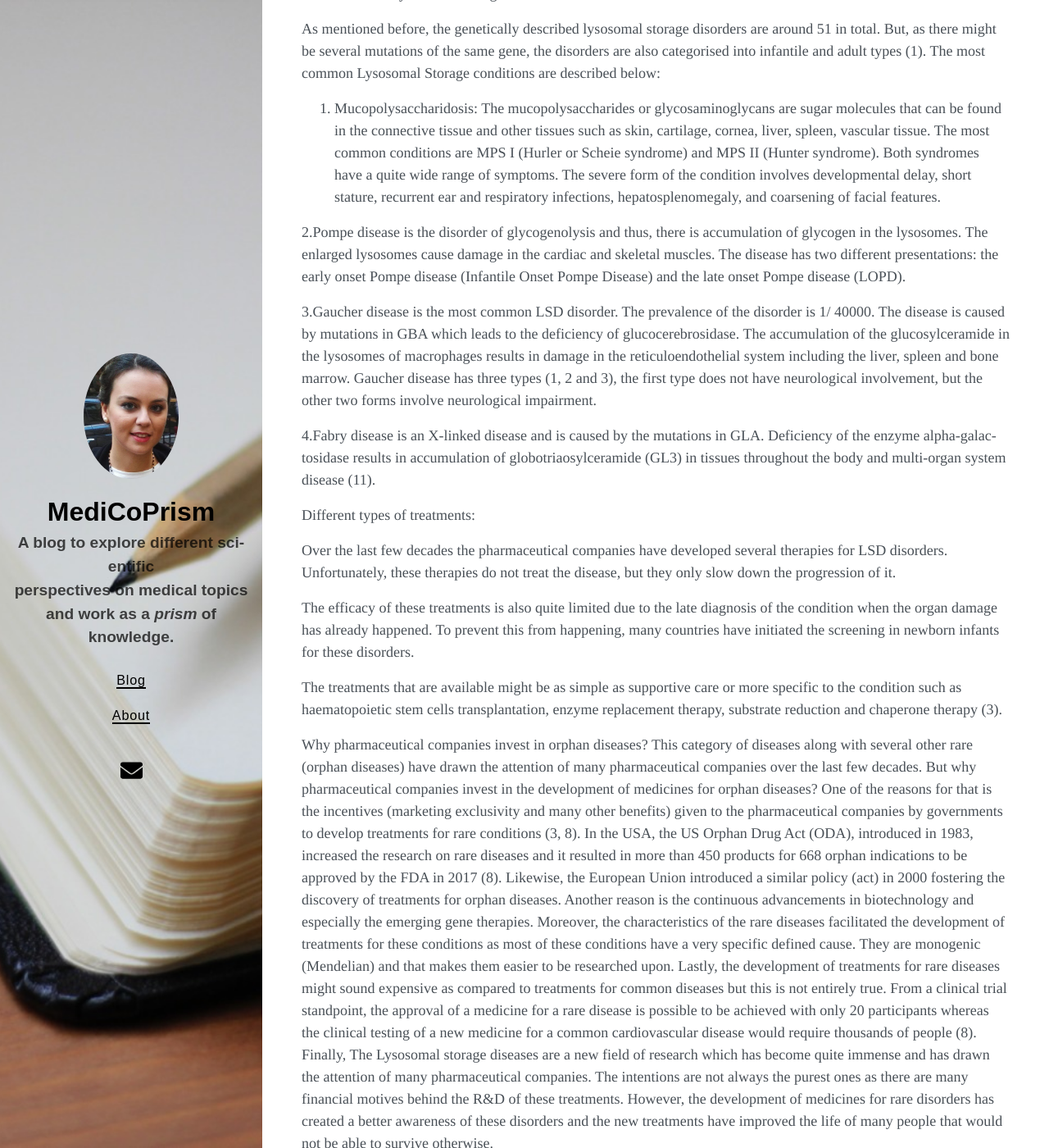
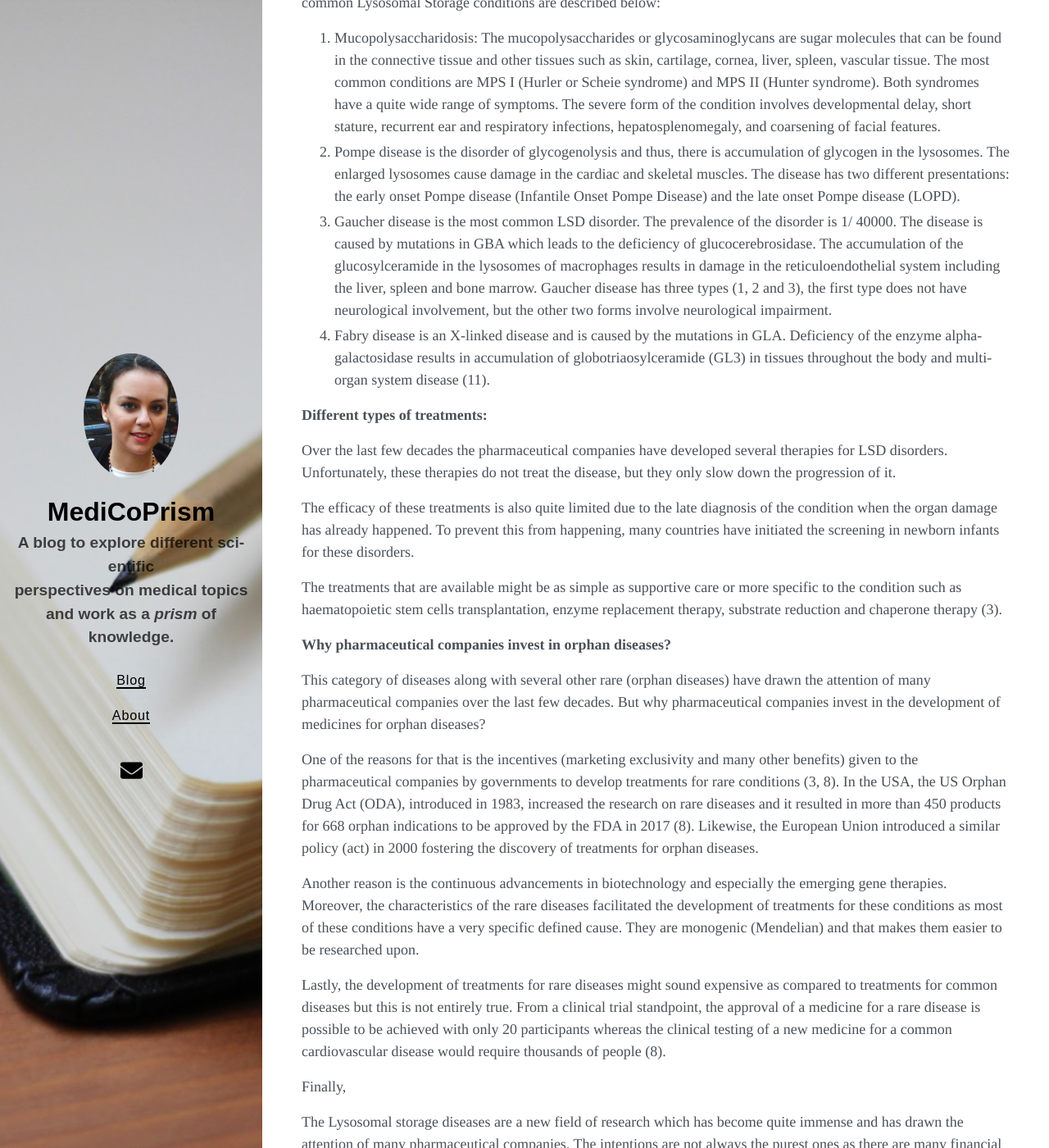
Before and after one commit to RiaMedInfo/my-blog, a Jekyll site: the page built from _posts/2020-09-29-LDS-disorders.md, in a window 1280 px wide and 1400 px high, scrolled down 1108 px. Shown: the whole window at 82% size. Built offline with Jekyll 4.4.1, drawn with Linux system fonts in a browser that asks for light colours; nearby versions of some CDN libraries; some of the changed text lies outside the part shown.

Commit message:
added first blog

```diff
--- a/_posts/2020-09-29-LDS-disorders.md
+++ b/_posts/2020-09-29-LDS-disorders.md
@@ -18,14 +18,12 @@ toc: true
 <div class="block-editor-writing-flow">
 <div class="block-editor-block-list__layout is-root-container">
 <p role="group" aria-multiline="true" aria-label="Paragraph block" id="block-4c007a37-f40a-4430-b41d-135a3429fea3" class="rich-text block-editor-rich-text__editable block-editor-block-list__block wp-block" data-block="4c007a37-f40a-4430-b41d-135a3429fea3" data-type="core/paragraph" data-title="Paragraph" contenteditable="true" tabindex="0">The Lysosomal Storage diseases (LSD) have become the centre of attention over the last few years. There are several reasons for the sudden increase in the interest of the pharmaceutical companies in these conditions such as financial benefits given to them by governments. Therefore, it is interesting to better understand these conditions starting with answering to the question &hellip;</p>
-<p role="group" aria-multiline="true" aria-label="Paragraph block" id="block-a143d0cc-3126-4779-bbb1-c4a23940348d" class="rich-text block-editor-rich-text__editable block-editor-block-list__block wp-block" data-block="a143d0cc-3126-4779-bbb1-c4a23940348d" data-type="core/paragraph" data-title="Paragraph" contenteditable="true" tabindex="0">What are the LSDs?</p>
+<p role="group" aria-multiline="true" aria-label="Paragraph block" id="block-a143d0cc-3126-4779-bbb1-c4a23940348d" class="rich-text block-editor-rich-text__editable block-editor-block-list__block wp-block" data-block="a143d0cc-3126-4779-bbb1-c4a23940348d" data-type="core/paragraph" data-title="Paragraph" contenteditable="true" tabindex="0"><b>What are the LSDs?</b></p>
 <p role="group" aria-multiline="true" aria-label="Paragraph block" id="block-1a860fd2-ef9c-4008-a73a-4f8a16ca0c0e" class="rich-text block-editor-rich-text__editable block-editor-block-list__block wp-block" data-block="1a860fd2-ef9c-4008-a73a-4f8a16ca0c0e" data-type="core/paragraph" data-title="Paragraph" contenteditable="true" tabindex="0">The <strong>Lysosomal Storage Diseases </strong>are a group of inherited metabolic conditions caused by enzyme deficiency. Hence, the disruption of certain metabolic pathways leads to the accumulation of many toxic products in the human cells, and more specifically in the lysosomes, leading to the creation of large intracellular vacuoles (2, 6). These conditions are around 51 in total and although the metabolic pathway that each one of them involves might differ, they do have certain similarities such as their progressive nature. All LSDs can lead to the deterioration of the person&rsquo;s condition and eventually cause severe symptoms and early death (8).</p>
 <p role="group" aria-multiline="true" aria-label="Paragraph block" id="block-cc518d75-7516-4113-be00-874efdcd2ff4" class="rich-text block-editor-rich-text__editable block-editor-block-list__block wp-block" data-block="cc518d75-7516-4113-be00-874efdcd2ff4" data-type="core/paragraph" data-title="Paragraph" contenteditable="true" tabindex="0">Pompe was the first disorder to be characterised as an LSD disease in 1963 by Hers and co-workers but not the first to ever be described (2, 7). The first LSD disease to be described iwas Gaucher disease in 1882 followed by Fabry disease in 1898 (9). Significant role in the unraveling of the mechanism of LSDs played the discovery of the lysosome by de Duve and colleagues in the late 1950s and 1960s (4, 5).&nbsp;</p>
-<p role="group" aria-multiline="true" aria-label="Paragraph block" id="block-dce3b805-b734-42f6-983e-2fd39131cb51" class="rich-text block-editor-rich-text__editable block-editor-block-list__block wp-block" data-block="dce3b805-b734-42f6-983e-2fd39131cb51" data-type="core/paragraph" data-title="Paragraph" contenteditable="true" tabindex="0">What is lysosome?</p>
+<p role="group" aria-multiline="true" aria-label="Paragraph block" id="block-dce3b805-b734-42f6-983e-2fd39131cb51" class="rich-text block-editor-rich-text__editable block-editor-block-list__block wp-block" data-block="dce3b805-b734-42f6-983e-2fd39131cb51" data-type="core/paragraph" data-title="Paragraph" contenteditable="true" tabindex="0"><b>What is a lysosome?</b></p>
 <p role="group" aria-multiline="true" aria-label="Paragraph block" id="block-770a4306-6860-45fe-b506-f551f7628a5f" class="rich-text block-editor-rich-text__editable block-editor-block-list__block wp-block" data-block="770a4306-6860-45fe-b506-f551f7628a5f" data-type="core/paragraph" data-title="Paragraph" contenteditable="true" tabindex="0">According to the definition given by Alroy et al. (2014):</p>
 <p role="group" aria-multiline="true" aria-label="Paragraph block" id="block-fc508d29-bb80-4bcf-849c-f222dc0450eb" class="rich-text block-editor-rich-text__editable block-editor-block-list__block wp-block" data-block="fc508d29-bb80-4bcf-849c-f222dc0450eb" data-type="core/paragraph" data-title="Paragraph" contenteditable="true" tabindex="0"><em>The lysosome is the primary disposal and recycling centre of cells. Macromolecules of intracellular and extracellular origin are metabolized in the lysosome. This provides cells with amino acids, fatty acids, nucleic acids, and carbohydrate residues for reuse in cellular synthesis.</em></p>
-<p role="group" aria-multiline="true" aria-label="Paragraph block" id="block-2b241b70-5b56-4488-8182-013c182effa1" class="rich-text block-editor-rich-text__editable block-editor-block-list__block wp-block" data-block="2b241b70-5b56-4488-8182-013c182effa1" data-type="core/paragraph" data-title="Paragraph" contenteditable="true" tabindex="0"></p>
-<ol role="group" aria-multiline="true" aria-label="Block: List" id="block-33772662-9875-474a-87f3-eeb42f20a75f" class="rich-text block-editor-rich-text__editable block-editor-block-list__block wp-block" type="1" data-block="33772662-9875-474a-87f3-eeb42f20a75f" data-type="core/list" data-title="List" contenteditable="true" tabindex="0"></ol>
 <p><!-- wp:paragraph --></p>
 <p>Lysosomes exist in all cell types and they are membrane bound organelles. They contain around 25 lysosomal membrane proteins and 50 known hydrolytic enzymes (glycosidase, lipase, nuclease, phosphatase, protease, sulfatase). The lysosomal enzymes are produced (synthesised) in the Rough Endoplasmic Reticulum (RER) after which they receive some posttranslational modifications in order to reach the lysosome. Moreover, the Lysosomal membrane proteins are classified into different groups of small metabolite exporter proteins including cystinosin, sialin, and cobalamin transporters. (1)</p>
 <p><!-- /wp:paragraph --> <!-- wp:paragraph --></p>
@@ -34,30 +32,48 @@ toc: true
 <p>As mentioned before, the genetically described lysosomal storage disorders are around 51 in total. But, as there might be several mutations of the same gene, the disorders are also categorised into infantile and adult types (1). The most common Lysosomal Storage conditions are described below:</p>
 <p><!-- /wp:paragraph --> <!-- wp:list {"ordered":true,"type":"1"} --></p>
 <ol type="1">
+
 <li>Mucopolysaccharidosis: The mucopolysaccharides or glycosaminoglycans are sugar molecules that can be found in the connective tissue and other tissues such as skin, cartilage, cornea, liver, spleen, vascular tissue. The most common conditions are MPS I (Hurler or Scheie syndrome) and MPS II (Hunter syndrome).&nbsp;Both syndromes have a quite wide range of symptoms. The severe form of the condition involves developmental delay, short stature, recurrent ear and respiratory infections, hepatosplenomegaly, and coarsening of facial features.&nbsp;</li>
+
+<li>Pompe disease is the disorder of glycogenolysis and thus, there is accumulation of glycogen in the lysosomes. The enlarged lysosomes cause damage in the cardiac and skeletal muscles. The disease has two different presentations: the early onset Pompe disease (Infantile Onset Pompe Disease) and the late onset Pompe disease (LOPD).&nbsp;</li>
+
+<li>Gaucher disease is the most common LSD disorder. The prevalence of the disorder is 1/ 40000. The disease is caused by mutations in GBA which leads to the deficiency of glucocerebrosidase. The accumulation of the glucosylceramide in the lysosomes of macrophages results in damage in the reticuloendothelial system including the liver, spleen and bone marrow. Gaucher disease has three types (1, 2 and 3), the first type does not have neurological involvement, but the other two forms involve neurological impairment.&nbsp;</li>
+
+<li>Fabry disease is an X-linked disease and is caused by the mutations in GLA. Deficiency of the enzyme alpha-galactosidase results in accumulation of globotriaosylceramide (GL3) in tissues throughout the body and multi-organ system disease (11).</li>
 </ol>
 <p><!-- /wp:list --> <!-- wp:paragraph --></p>
 <p></p>
 <p><!-- /wp:paragraph --></p>
-<p><span>2.Pompe disease is the disorder of glycogenolysis and thus, there is accumulation of glycogen in the lysosomes. The enlarged lysosomes cause damage in the cardiac and skeletal muscles. The disease has two different presentations: the early onset Pompe disease (Infantile Onset Pompe Disease) and the late onset Pompe disease (LOPD).</span></p>
-<p><span>3.Gaucher disease is the most common LSD disorder. The prevalence of the disorder is 1/ 40000. The disease is caused by mutations in GBA which leads to the deficiency of glucocerebrosidase. The accumulation of the glucosylceramide in the lysosomes of macrophages results in damage in the reticuloendothelial system including the liver, spleen and bone marrow. Gaucher disease has three types (1, 2 and 3), the first type does not have neurological involvement, but the other two forms involve neurological impairment.</span></p>
-<p><span>4.Fabry disease is an X-linked disease and is caused by the mutations in GLA. Deficiency of the enzyme alpha-galactosidase results in accumulation of globotriaosylceramide (GL3) in tissues throughout the body and multi-organ system disease (11).</span></p>
-<p><span>Different types of treatments:</span></p>
+
+<p><span><b>Different types of treatments:</b></span>
 <p><span>Over the last few decades the pharmaceutical companies have developed several therapies for LSD disorders. Unfortunately, these therapies do not treat the disease, but they only slow down the progression of it.</span></p>
 <p><span>The efficacy of these treatments is also quite limited due to the late diagnosis of the condition when the organ damage has already happened. To prevent this from happening, many countries have initiated the screening in newborn infants for these disorders.</span></p>
 <p><span>The treatments that are available might be as simple as supportive care or more specific to the condition such as haematopoietic stem cells transplantation, enzyme replacement therapy, substrate reduction and chaperone therapy (3).</span></p>
-Why pharmaceutical companies invest in orphan diseases?
 
+<b>Why pharmaceutical companies invest in orphan diseases?</b>
+<p><!-- /wp:list --> <!-- wp:paragraph --></p>
+<p></p>
+<p><!-- /wp:paragraph --></p>
 This category of diseases along with several other rare (orphan diseases) have drawn the attention of many pharmaceutical companies over the last few decades. But why pharmaceutical companies invest in the development of medicines for orphan diseases?
-
+<p><!-- /wp:list --> <!-- wp:paragraph --></p>
+<p></p>
+<p><!-- /wp:paragraph --></p>
 One of the reasons for that is the incentives (marketing exclusivity and many other benefits) given to the pharmaceutical companies by governments to develop treatments for rare conditions (3, 8). In the USA, the US Orphan Drug Act (ODA), introduced in 1983, increased the research on rare diseases and it resulted in more than 450 products for 668 orphan indications to be approved by the FDA in 2017 (8). Likewise, the European Union introduced a similar policy (act) in 2000 fostering the discovery of treatments for orphan diseases.
-
+<p><!-- /wp:list --> <!-- wp:paragraph --></p>
+<p></p>
+<p><!-- /wp:paragraph --></p>
 Another reason is the continuous advancements in biotechnology and especially the emerging gene therapies. Moreover, the characteristics of the rare diseases facilitated the development of treatments for these conditions as most of these conditions have a very specific defined cause. They are monogenic (Mendelian) and that makes them easier to be researched upon.
-
+<p><!-- /wp:list --> <!-- wp:paragraph --></p>
+<p></p>
+<p><!-- /wp:paragraph --></p>
 Lastly, the development of treatments for rare diseases might sound expensive as compared to treatments for common diseases but this is not entirely true. From a clinical trial standpoint, the approval of a medicine for a rare disease is possible to be achieved with only 20 participants whereas the clinical testing of a new medicine for a common cardiovascular disease would require thousands of people (8).
-
+<p><!-- /wp:list --> <!-- wp:paragraph --></p>
+<p></p>
+<p><!-- /wp:paragraph --></p>
 Finally,
-
+<p><!-- /wp:list --> <!-- wp:paragraph --></p>
+<p></p>
+<p><!-- /wp:paragraph --></p>
 The Lysosomal storage diseases are a new field of research which has become quite immense and has drawn the attention of many pharmaceutical companies. The intentions are not always the purest ones as there are many financial motives behind the R&D of these treatments. However, the development of medicines for rare disorders has created a better awareness of these disorders and the new treatments have improved the life of many people that would not be able to survive otherwise.
 <h4><span style="text-decoration: underline;">References</span></h4>
 <ol role="group" aria-multiline="true" aria-label="Block: List" id="block-33772662-9875-474a-87f3-eeb42f20a75f" class="rich-text block-editor-rich-text__editable block-editor-block-list__block wp-block is-selected is-hovered" type="1" data-block="33772662-9875-474a-87f3-eeb42f20a75f" data-type="core/list" data-title="List" contenteditable="true" tabindex="0">
```
